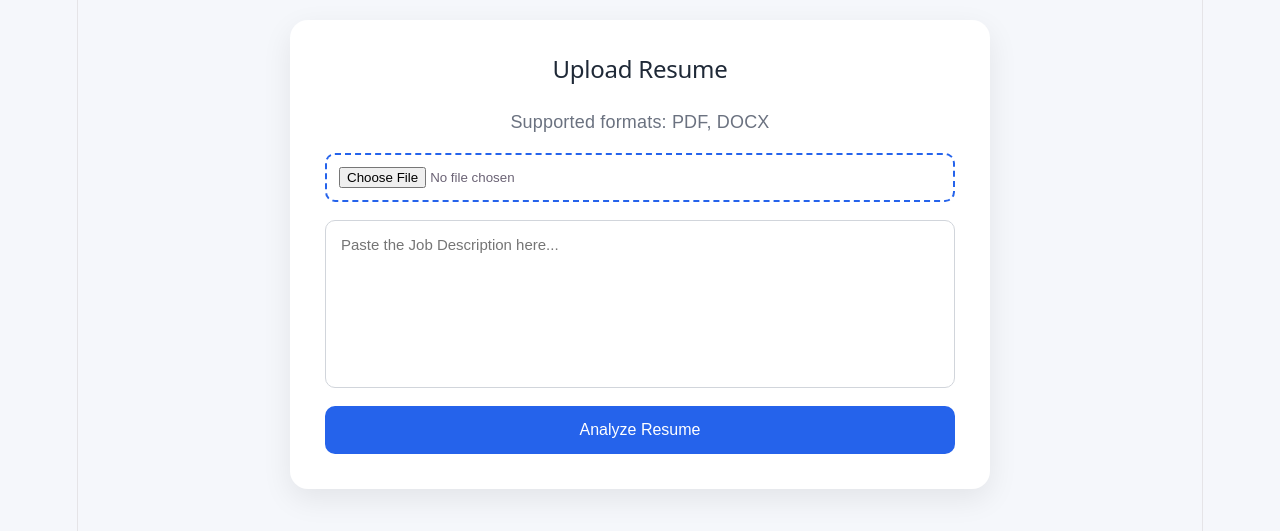
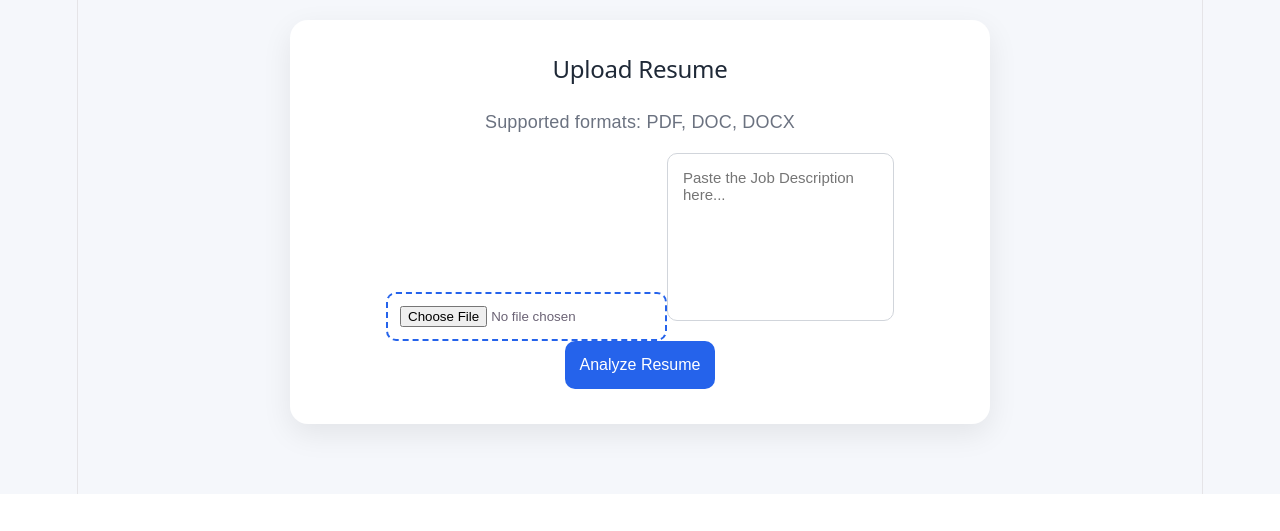
Before and after one commit to Kritika-Si/AI-Resume-Analyzer, a React app in the folder frontend/: page / in a window 1280 px wide. Shown: the part 845-1376 px from the top of the page. After the commit the page ends 1339 px from the top, so only its background shows below. Built offline with nearby package versions, Linux system fonts and the light colour scheme; no server answers; the HTML template or start-up script is replaced by a standard one.

Commit message:
Connect React resume upload to backend

```diff
--- a/frontend/src/components/UploadBox.jsx
+++ b/frontend/src/components/UploadBox.jsx
@@ -1,19 +1,76 @@
+import { useState } from "react";
+
 function UploadBox() {
+  const [resume, setResume] = useState(null);
+  const [jobDescription, setJobDescription] = useState("");
+  const [message, setMessage] = useState("");
+  const [isUploading, setIsUploading] = useState(false);
+
+  const handleSubmit = async (event) => {
+    event.preventDefault();
+
+    if (!resume) {
+      setMessage("Please select a resume.");
+      return;
+    }
+
+    const formData = new FormData();
+    formData.append("resume", resume);
+    formData.append("job_description", jobDescription);
+
+    setIsUploading(true);
+    setMessage("");
+
+    try {
+      const response = await fetch(
+        "http://127.0.0.1:5000/api/upload-resume",
+        {
+          method: "POST",
+          body: formData,
+        }
+      );
+
+      const data = await response.json();
+
+      if (!response.ok) {
+        throw new Error(data.message || "Resume upload failed.");
+      }
+
+      setMessage(data.message);
+    } catch (error) {
+      setMessage(error.message);
+    } finally {
+      setIsUploading(false);
+    }
+  };
+
   return (
     <section className="upload-section">
       <div className="upload-card">
         <h2>Upload Resume</h2>
 
-        <p>Supported formats: PDF, DOCX</p>
+        <p>Supported formats: PDF, DOC, DOCX</p>
 
-        <input type="file" accept=".pdf,.doc,.docx" />
+        <form onSubmit={handleSubmit}>
+          <input
+            type="file"
+            accept=".pdf,.doc,.docx"
+            onChange={(event) => setResume(event.target.files[0])}
+          />
 
-        <textarea
-          rows="8"
-          placeholder="Paste the Job Description here..."
-        ></textarea>
+          <textarea
+            rows="8"
+            placeholder="Paste the Job Description here..."
+            value={jobDescription}
+            onChange={(event) => setJobDescription(event.target.value)}
+          ></textarea>
 
-        <button>Analyze Resume</button>
+          <button type="submit" disabled={isUploading}>
+            {isUploading ? "Uploading..." : "Analyze Resume"}
+          </button>
+        </form>
+
+        {message && <p>{message}</p>}
       </div>
     </section>
   );
```
